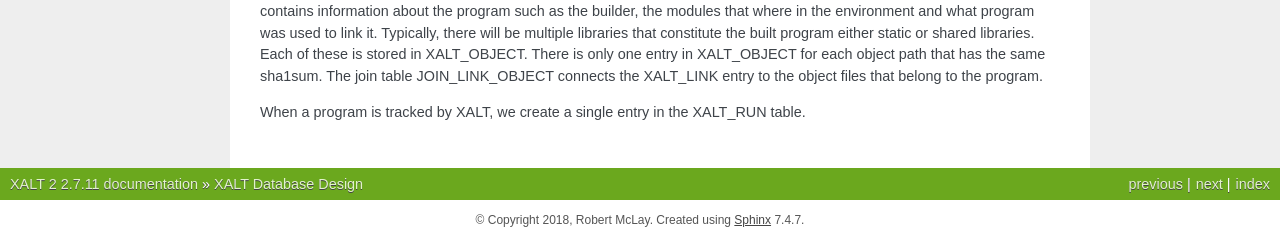
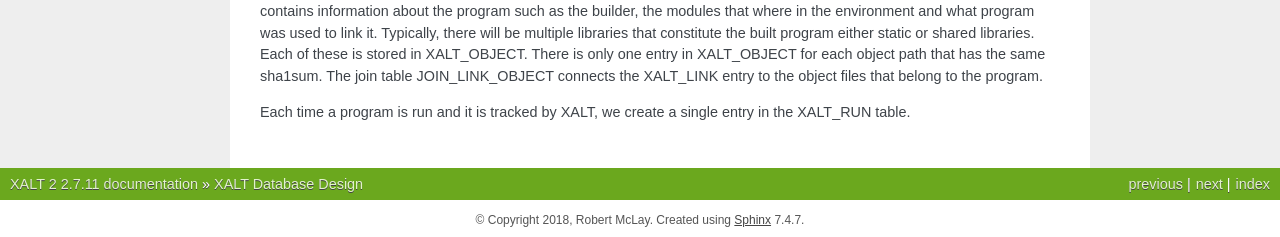
Before and after one commit to xalt/xalt, a Sphinx documentation site: the page built from docs/source/110_db.rst, in a window 1280 px wide. Shown: the part 1073-1310 px from the top of the page. Built offline with Sphinx 7.4.7, drawn with Linux system fonts in a browser that asks for light colours.

Commit message:
minor tweak to docs

```diff
--- a/docs/source/110_db.rst
+++ b/docs/source/110_db.rst
@@ -71,5 +71,5 @@ path that has the same sha1sum.  The join table JOIN_LINK_OBJECT
 connects the XALT_LINK entry to the object files that belong to the
 program.
 
-When a program is tracked by XALT, we create a single entry in the
-XALT_RUN table.
+Each time a program is run and it is tracked by XALT, we create a
+single entry in the XALT_RUN table.
```
